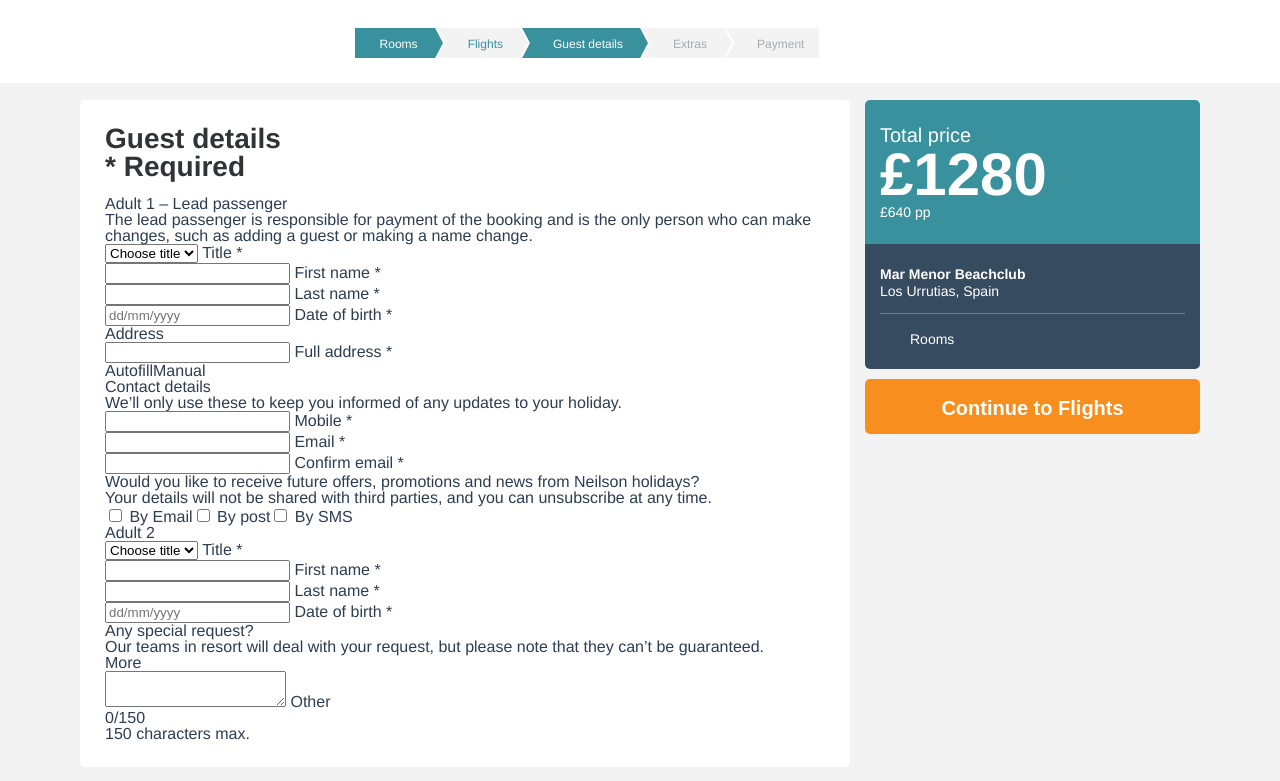
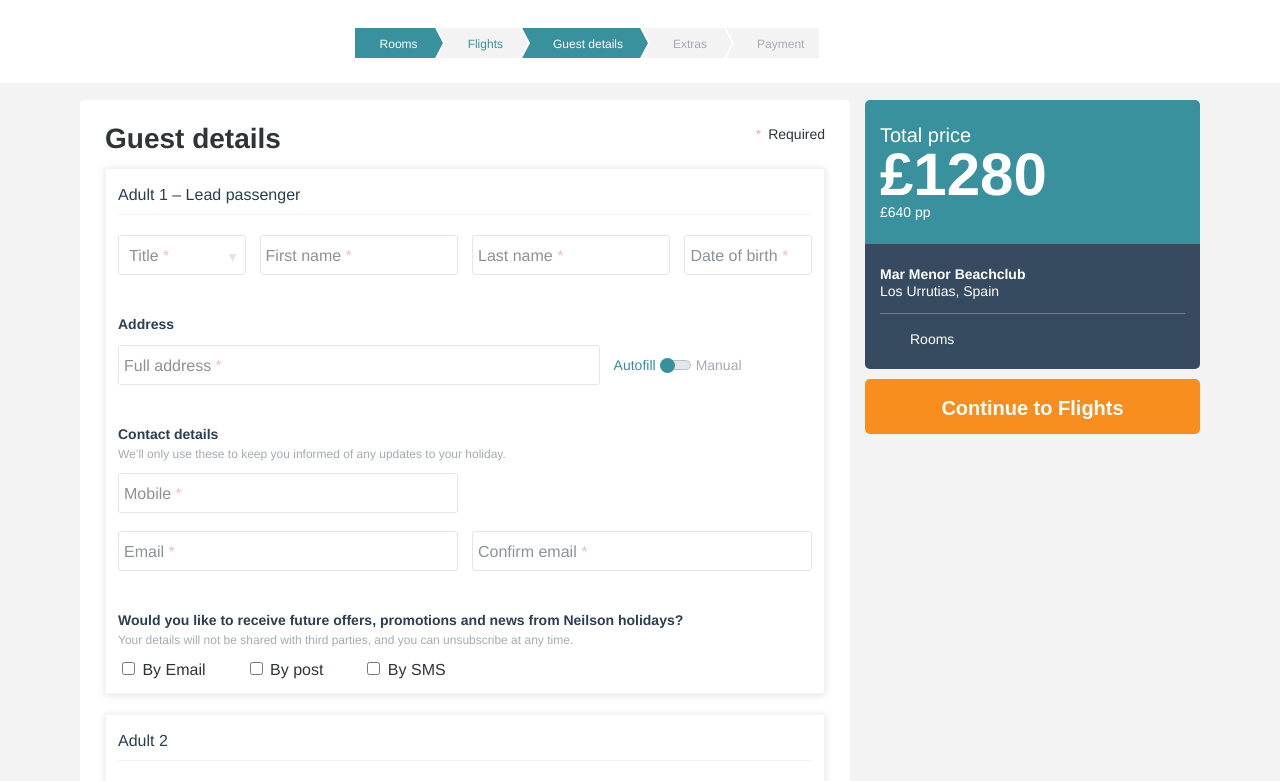
Before and after one commit to Platon79/vue-booking-journey, a Vue app: page /booking/guest-details in a window 1280 px wide. Shown: the top 781 px of the page. Built offline with nearby package versions, Linux system fonts and the light colour scheme.

Commit message:
Add styles for guest details

```diff
--- a/src/scss/components/all.scss
+++ b/src/scss/components/all.scss
@@ -1,3 +1,4 @@
+@import 'input-jumped';
 @import 'collapse';
 @import 'room-gallery';
 @import 'flight-card';
--- /dev/null
+++ b/src/scss/components/input-jumped.scss
@@ -0,0 +1,219 @@
+.input-jumped {
+  position: relative;
+
+  label {
+    position: absolute;
+    top: 15px;
+    left: 3px;
+    max-width: 90%;
+    padding: 0 3px;
+    background: #fff;
+    line-height: 12px;
+    font-size: 16px;
+    color: #8b9299;
+    white-space: nowrap;
+    cursor: text;
+    transition: all .2s ease-in-out;
+  }
+
+  input {
+    height: 40px;
+  }
+
+  input, textarea {
+    width: 100%;
+    padding: 7px 5px;
+    border: 1px solid #e4e5e7;
+    border-radius: 3px;
+    line-height: 24px;
+    resize: none;
+
+    &::-webkit-input-placeholder {
+      color: transparent;
+    }
+    &::-moz-placeholder {
+      color: transparent;
+    }
+    &:-ms-input-placeholder {
+      color: transparent;
+    }
+    &:-moz-placeholder {
+      color: transparent;
+    }
+
+    &._filled,
+    &:focus {
+      & + label {
+        top: -5px;
+        font-size: 12px;
+      }
+
+      &::-webkit-input-placeholder {
+        color: #A4ACB1;
+      }
+      &::-moz-placeholder {
+        color: #A4ACB1;
+      }
+      &:-ms-input-placeholder {
+        color: #A4ACB1;
+      }
+      &:-moz-placeholder {
+        color: #A4ACB1;
+      }
+    }
+
+    &:focus {
+      border-color: #69acb5;
+
+      & + label {
+        color: #69acb5;
+        .input-jumped__star { color: #69acb5; }
+      }
+    }
+  }
+
+  &._mobile {
+    .shell {
+      .shell-span {
+        position: absolute;
+        left: 6px;
+        top: 0;
+        height: 40px;
+        line-height: 40px;
+        color: transparent;
+        pointer-events: none;
+
+        i {
+          color: transparent;
+          opacity: 0;
+          visibility: hidden;
+        }
+      }
+
+      input._filled,
+      input:focus {
+        & ~ .shell-span {
+          color: #ccc;
+        }
+      }
+    }
+
+    input.masked,
+    .shell .shell-span {
+      font-size: 16px;
+      background-color: transparent;
+    }
+  }
+}
+
+.input-jumped__star {
+  color: #ecc2c3;
+}
+
+.input-jumped__wrap {
+  position: relative;
+}
+.input-jumped._max-length {
+  textarea {
+    padding-bottom: 20px;
+  }
+}
+.textarea-jumped__symbols {
+  position: absolute;
+  bottom: 4px;
+  right: 20px;
+  line-height: 16px;
+  font-size: 12px;
+  color: #A4ACB1;
+}
+.textarea-jumped__symbols-warning {
+  margin-top: 5px;
+  line-height: 17px;
+  font-size: 12px;
+  color: #A4ACB1;
+}
+
+.jupmed-select {
+  position: relative;
+  height: 40px;
+  border: 1px solid #e4e5e7;;
+  line-height: 38px;
+  background: #fff;
+  color: #ccc;
+  border-radius: 3px;
+
+  select {
+    -webkit-appearance:none;
+    -moz-appearance:none;
+    -ms-appearance:none;
+    appearance:none;
+    outline:0;
+    box-shadow:none;
+    border:0!important;
+    background: transparent;
+    background-image: none;
+    width: 100%;
+    height: 100%;
+    padding: 0 5px;
+    color:#14313E;
+    cursor:pointer;
+    font-size: 16px;
+    font-family: 'Open Sans', sans-serif;
+
+    &::-ms-expand {
+      display: none;
+    }
+  }
+
+  &::after {
+    content: '\25BC';
+    position: absolute;
+    top: 0;
+    right: 0;
+    height: 38px;
+    padding: 0 5px;
+    border-radius: 3px;
+    background: transparent;
+    line-height: 42px;
+    color:#e4e5e7;;
+    font-size: 14px;
+    cursor:pointer;
+    pointer-events:none;
+    transition:.25s all ease;
+  }
+
+  &:hover::after {
+    color: #69acb5;
+  }
+
+  label {
+    position: absolute;
+    top: 12px;
+    left: 5px;
+    width: 90%;
+    padding: 0 5px;
+    background-color: #fff;
+    line-height: 16px;
+    color: #8b9299;
+    cursor: pointer;
+    transition:.25s all ease;
+    pointer-events: none;
+  }
+
+  &._filled {
+    label {
+      top: -8px;
+      width: auto;
+      font-size: 12px;
+    }
+  }
+
+  &._focus {
+    border-color: #69acb5;
+
+    label,
+    .input-jumped__star {
+      color: #69acb5;
+    }
+  }
+}
--- a/src/scss/pages/bj/all.scss
+++ b/src/scss/pages/bj/all.scss
@@ -1,4 +1,5 @@
 @import './general';
+@import './card';
 @import './navigation';
 @import './sidebar';
 @import './rooms';
--- /dev/null
+++ b/src/scss/pages/bj/card.scss
@@ -0,0 +1,128 @@
+.bj-card {
+  margin-bottom: 20px;
+  padding: 15px 12px;
+  border: 1px solid #F3F3F3;
+  box-shadow: 0 1px 7px 0 rgba(147,156,164,0.30);
+
+  &:last-child {
+    margin-bottom: 0;
+  }
+}
+
+.bj-card__head {
+  margin-bottom: 20px;
+  line-height: 22px;
+  font-size: 16px;
+
+  &._bordered {
+    padding-bottom: 8px;
+    border-bottom: 1px solid #F3F3F3;
+  }
+
+  p {
+    line-height: 21px;
+    font-size: 12px;
+    color: #A4ACB1;
+  }
+}
+
+.bj-card__head-left {
+
+}
+
+.bj-card__form-row {
+  margin-bottom: 20px;
+
+  &:last-child {
+    margin-bottom: 0;
+  }
+}
+
+.bj-card__form-group {
+  display: flex;
+  flex-wrap: wrap;
+  margin: 0 -7px;
+
+  &:last-child {
+    margin-bottom: 0;
+  }
+}
+
+.bj-card__form-input {
+  margin-bottom: 18px;
+  padding: 0 7px;
+
+  &._col10 { width: 10%; }
+  &._col18 { width: 18%; }
+  &._col20 { width: 20%; }
+  &._col25 { width: 25%; }
+  &._col30 { width: 30%; }
+  &._col40 { width: 40%; }
+  &._col50 { width: 50%; }
+  &._col60 { width: 60%; }
+  &._col70 { width: 70%; }
+  &._col80 { width: 80%; }
+  &._col90 { width: 90%; }
+  &._col100 { width: 100%; }
+
+
+  &._error {
+    .input-jumped input,
+    .input-jumped textarea,
+    .jupmed-select {
+      border-color: #C43A37;
+    }
+
+    .jupmed-select:hover:after {
+      color: #C43A37;
+    }
+  }
+}
+.bj-card__form-label {
+  margin-bottom: 10px;
+  line-height: 22px;
+  font-size: 14px;
+  font-weight: bold;
+
+  p {
+    line-height: 18px;
+    font-size: 12px;
+    font-weight: normal;
+    color: #A4ACB1;
+  }
+}
+.bj-card__form-error {
+  margin-top: 5px;
+  color: #C43A37;
+  font-size: 12px;
+  line-height: 17px;
+}
+
+.bj-card__info-icon {
+  display: inline-block;
+  width: 18px;
+  height: 18px;
+  margin-left: 5px;
+  margin-bottom: -5px;
+  padding: 0 5px;
+  // background: url('#{$image-path}svg/info--grey.svg') no-repeat;
+  background-size: 18px;
+}
+
+@media(max-width: $max-width) {
+  .bj-card__form-input {
+    &._t-col24 { width: 24%; }
+    &._t-col28 { width: 28%; }
+  }
+}
+
+@media(max-width: $desktop-width) {
+  .bj-card__form-input {
+    &._m-col50 { width: 50%; }
+    &._m-col100 { width: 100%; }
+  }
+}
+
+@media(max-width: $mobile-width) {
+
+}
--- a/src/scss/pages/bj/guest-details.scss
+++ b/src/scss/pages/bj/guest-details.scss
@@ -0,0 +1,219 @@
+.bj__guests {
+  .bj__h1 {
+    position: relative;
+  }
+}
+
+.bj__fill-guests-btn {
+  position: fixed;
+  top: 100px;
+  right: 0;
+  z-index: 1;
+
+  .btn {
+    cursor: pointer;
+
+    &:hover {
+      background: #fafafa;
+    }
+  }
+}
+
+.bj__guests-required-label {
+  position: absolute;
+  top: 0;
+  right: 0;
+  line-height: 19px;
+  font-size: 14px;
+  font-weight: normal;
+
+  span {
+    display: inline-block;
+    margin-right: 3px;
+    color: rgba(196,58,55,0.40);
+  }
+}
+
+.bj__guests-other {
+  width: 70%;
+}
+
+.bj__guests-other-trigger {
+  display: inline-block;
+  margin-bottom: 15px;
+  border-bottom: 1px dashed #38919D;
+  line-height: 16px;
+  font-size: 12px;
+  color: #38919D;
+  cursor: pointer;
+
+  .caret:before {
+    position: static;
+    float: none;
+    display: inline-block;
+    margin-left: 5px;
+    color: #38919D;
+  }
+}
+.bj__guests-other._opened .bj__guests-other-trigger .caret:before {
+  transform: rotate(180deg);
+}
+
+.bj__guests-other-body {
+  display: none;
+
+  .input-jumped {
+    margin-bottom: 15px;
+
+    &:last-child {
+      margin-bottom: 0;
+    }
+  }
+}
+
+.bj__guests-question {
+  position: relative;
+  display: inline-block;
+  width: 24px;
+  height: 16px;
+  // background: url('#{$image-path}svg/question-circle.svg') center no-repeat;
+  vertical-align: middle;
+  cursor: pointer;
+
+  &:hover {
+    .bj__guests-question-popup {
+      display: block;
+    }
+  }
+}
+
+.bj__guests-question-popup {
+  position: absolute;
+  bottom: 8px;
+  left: 13px;
+  display: none;
+  width: 230px;
+  padding: 10px;
+  border: 1px solid #F3F3F3;
+  border-radius: 2px;
+  background: #FFFFFF;
+  box-shadow: 0 1px 9px 0 rgba(147,156,164,0.30);
+  font-size: 12px;
+  color: #2E3438;
+  line-height: 16px;
+  cursor: default;
+}
+
+.bj__guests-checkboxes {
+  display: flex;
+  flex-wrap: wrap;
+}
+
+.address-switcher {
+  line-height: 40px;
+  cursor: pointer;
+
+  &._turned-on {
+    .address-switcher__label {
+      &:first-child {
+        color: #a4acb1;
+      }
+      &:last-child {
+        color: #37919d;
+      }
+    }
+    .address-switcher__tool {
+      i {
+        left: auto;
+        right: -2px;
+      }
+    }
+  }
+}
+.address-switcher__label {
+  font-size: 14px;
+  color: #a4acb1;
+
+  &:first-child {
+    color: #37919d;
+  }
+}
+.address-switcher__tool {
+  position: relative;
+  display: inline-block;
+  width: 30px;
+  height: 10px;
+  margin: 0 5px;
+  border: 1px solid #bdc3c6;
+  border-radius: 5px;
+  background: #e3e6e7;
+
+  i {
+    position: absolute;
+    top: -3px;
+    left: -2px;
+    display: block;
+    width: 15px;
+    height: 15px;
+    border-radius: 50%;
+    background: #37919d;
+  }
+}
+
+.phone-filed-toggler {
+  border-bottom: 1px dashed #38919D;
+  line-height: 40px;
+  font-size: 12px;
+  color: #38919D;
+  cursor: pointer;
+}
+
+.bj__marketing-checkboxes {
+  display: flex;
+
+  .custom-checkbox {
+    padding: 0;
+    margin-right: 40px;
+    border: 0;
+
+    &.active {
+      background: #fff;
+
+      .custom-checkbox__label {
+        color: #2E3438;
+      }
+      .custom-checkbox__box {
+        background: #69acb5;
+      }
+    }
+  }
+  .custom-checkbox__label {
+    font-size: 16px;
+    color: #2E3438;
+  }
+  .custom-checkbox__box {
+    width: 20px;
+    height: 20px;
+    vertical-align: text-bottom;
+  }
+  .custom-checkbox__check {
+    top: 2px;
+    left: 5px;
+    height: 10px;
+    width: 5px;
+    border-color: #fff;
+  }
+}
+
+@media(max-width: $desktop-width) {
+  .bj__guests-other {
+    width: 100%;
+  }
+
+  .bj__guests-question-popup {
+    bottom: 14px;
+    left: -90px;
+    z-index: 100;
+    width: 200px;
+  }
+}
```
